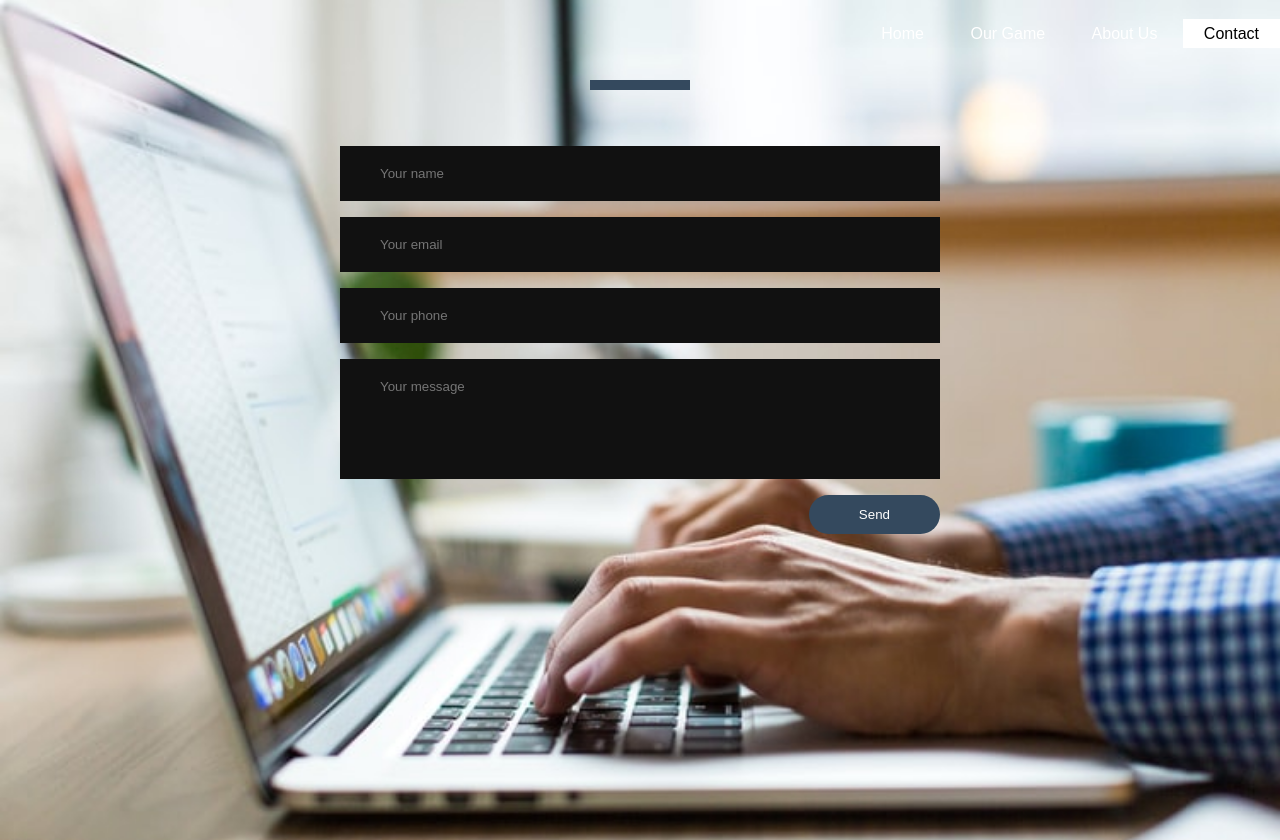
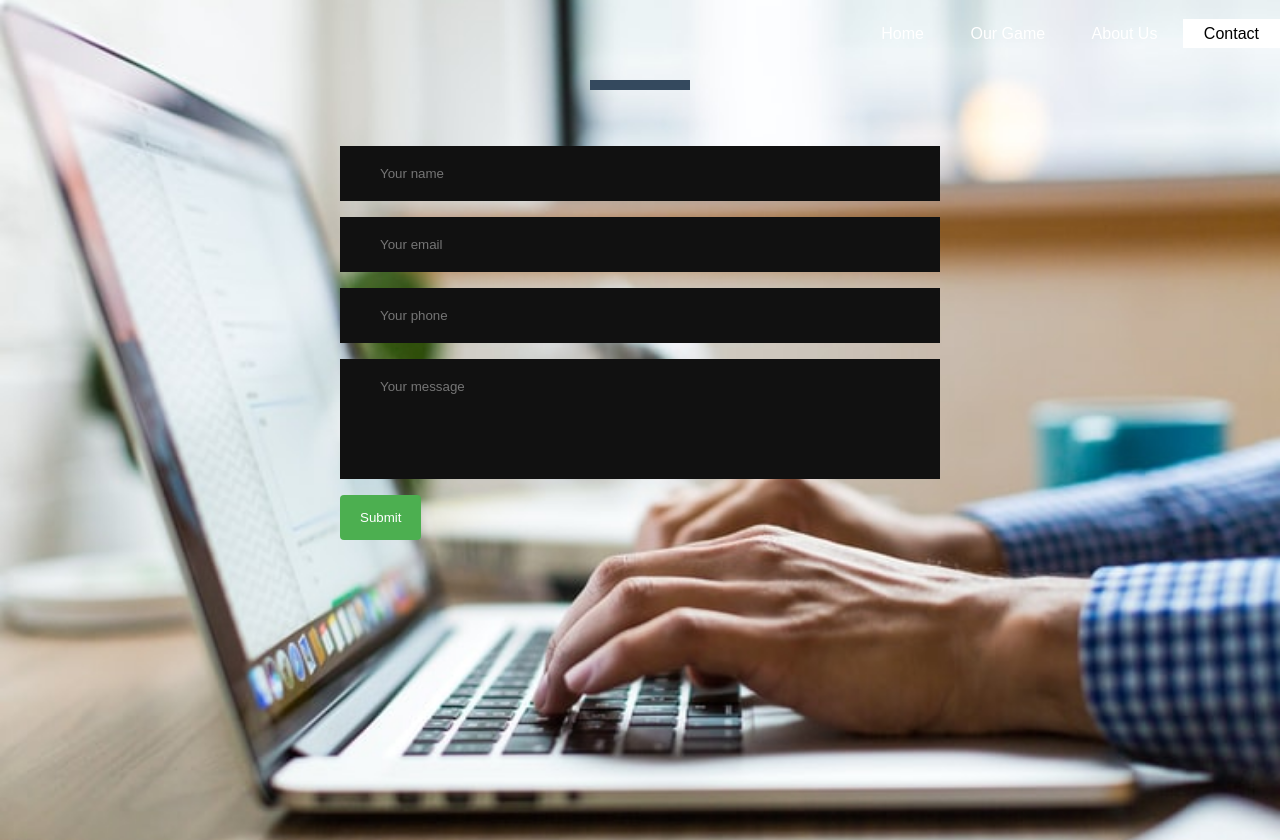
Before and after one commit to asslavov18/GamesProject, a plain HTML site: page contact.html in a window 1280 px wide. Drawn offline with Linux system fonts and the light colour scheme.

Commit message:
made submit button work

```diff
--- a/CSS/contact.css
+++ b/CSS/contact.css
@@ -22,6 +22,15 @@
   height: 10px;
   background: #34495e;
   margin: 40px auto;
+}
+
+#SubmitButton {
+  background-color: #4CAF50;
+  color: white;
+  padding: 15px 20px;
+  border: none;
+  border-radius: 4px;
+  cursor: pointer;
 }
 
 .contact-form{
--- a/contact.html
+++ b/contact.html
@@ -7,6 +7,10 @@
     <meta name="viewport" content="width=device-width, initial-scale=1">
   </head>
   <body>
+    <script>function myFunction() {
+        alert("Thank you for your sumbission!");
+        }
+      </script>
       <header>
           <div class="main">
               <div class="logo">
@@ -20,12 +24,12 @@
          </div>
               <div class="contact-section">
                   <div class="border"></div>
-                  <form class="contact-form" action="contactform.php" method="post">
+                  <form class="contact-form" action="index.html" method="post">
                       <input type="text" class="contact-form-text" placeholder="Your name">
                       <input type="email" class="contact-form-text" placeholder="Your email">
                       <input type="text" class="contact-form-text" placeholder="Your phone">
                       <textarea class="contact-form-text" placeholder="Your message"></textarea>
-                      <input type="submit" class="contact-form-btn" value="Send">
+                      <button onclick="myFunction()" id="SubmitButton">Submit</button>
                   </form>
               </div>
           </header>
```
